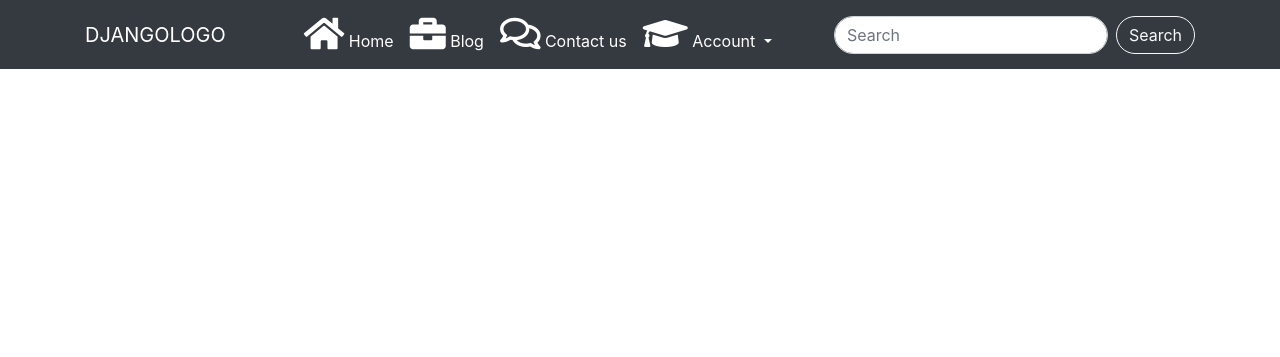
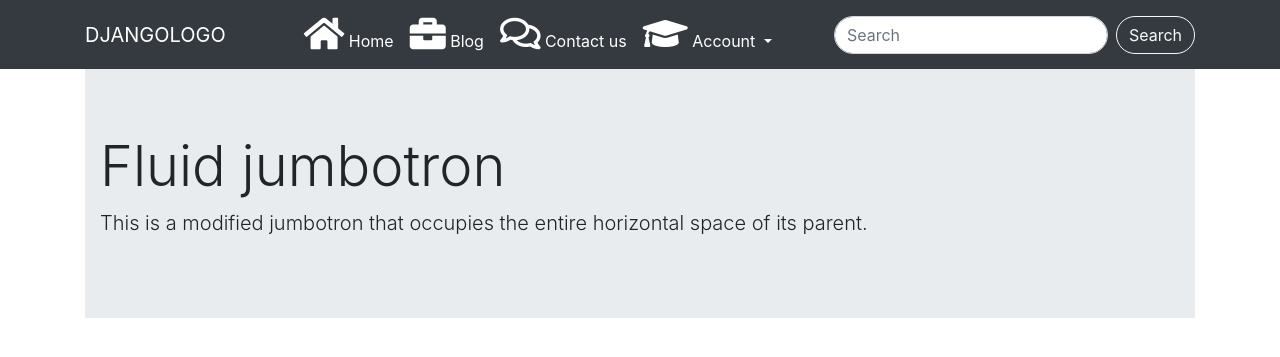
Before and after one commit to akrish4/django-testing, a Django app: page / in a window 1280 px wide. Shown: the top 357 px of the page. Run offline with Django 3.2, Linux system fonts and the light colour scheme; some libraries are stand-ins or nearby versions.

Commit message:
jumbotron done

```diff
--- a/templates/index.html
+++ b/templates/index.html
@@ -101,7 +101,17 @@
       </div>
     </nav>
 
-    <div class="container"></div>
+    <div class="container">
+      <div class="jumbotron jumbotron-fluid">
+        <div class="container">
+          <h1 class="display-4">Fluid jumbotron</h1>
+          <p class="lead">
+            This is a modified jumbotron that occupies the entire horizontal
+            space of its parent.
+          </p>
+        </div>
+      </div>
+    </div>
     <!-- Optional JavaScript -->
     <!-- jQuery first, then Popper.js, then Bootstrap JS -->
     <script
```
